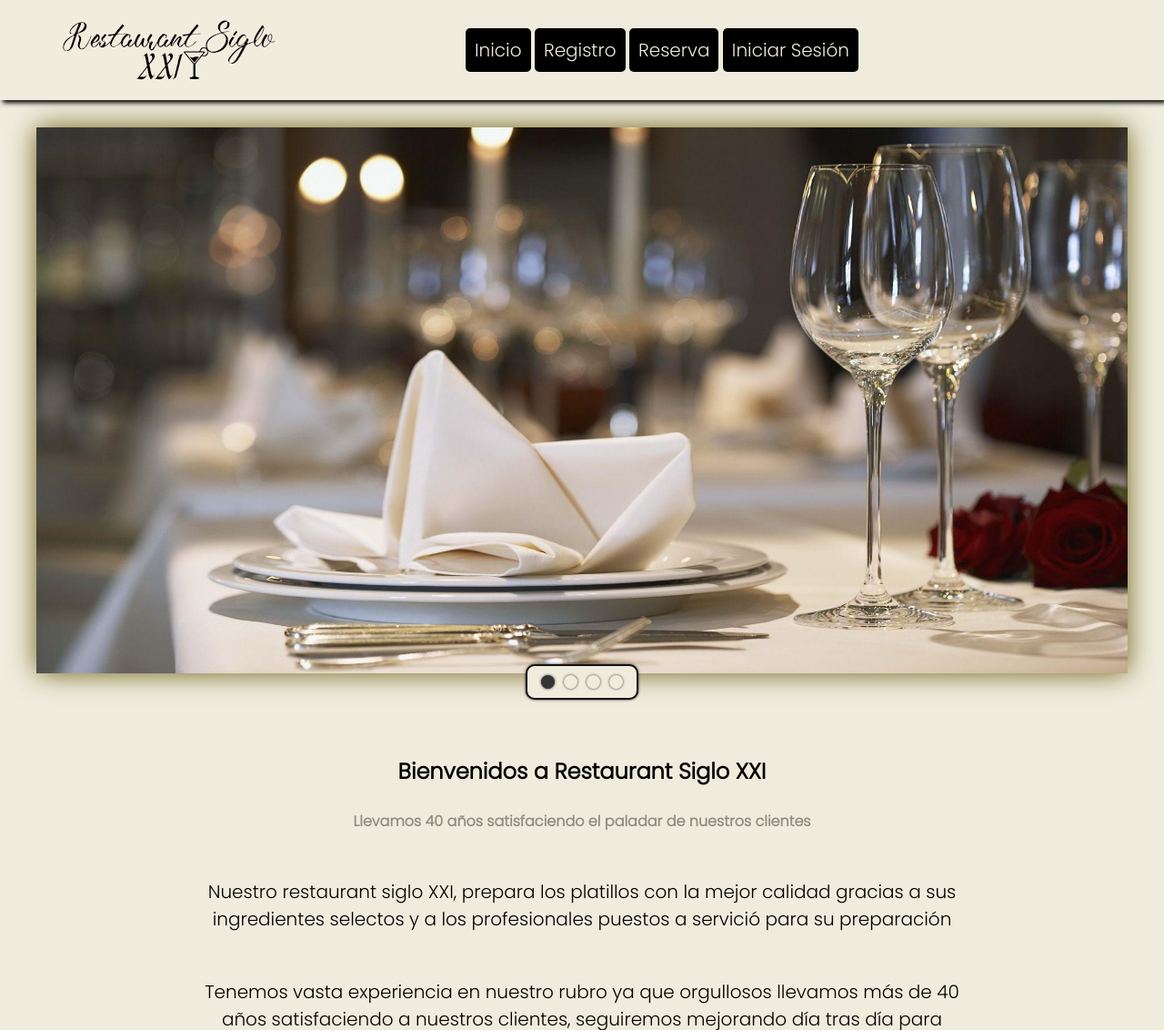
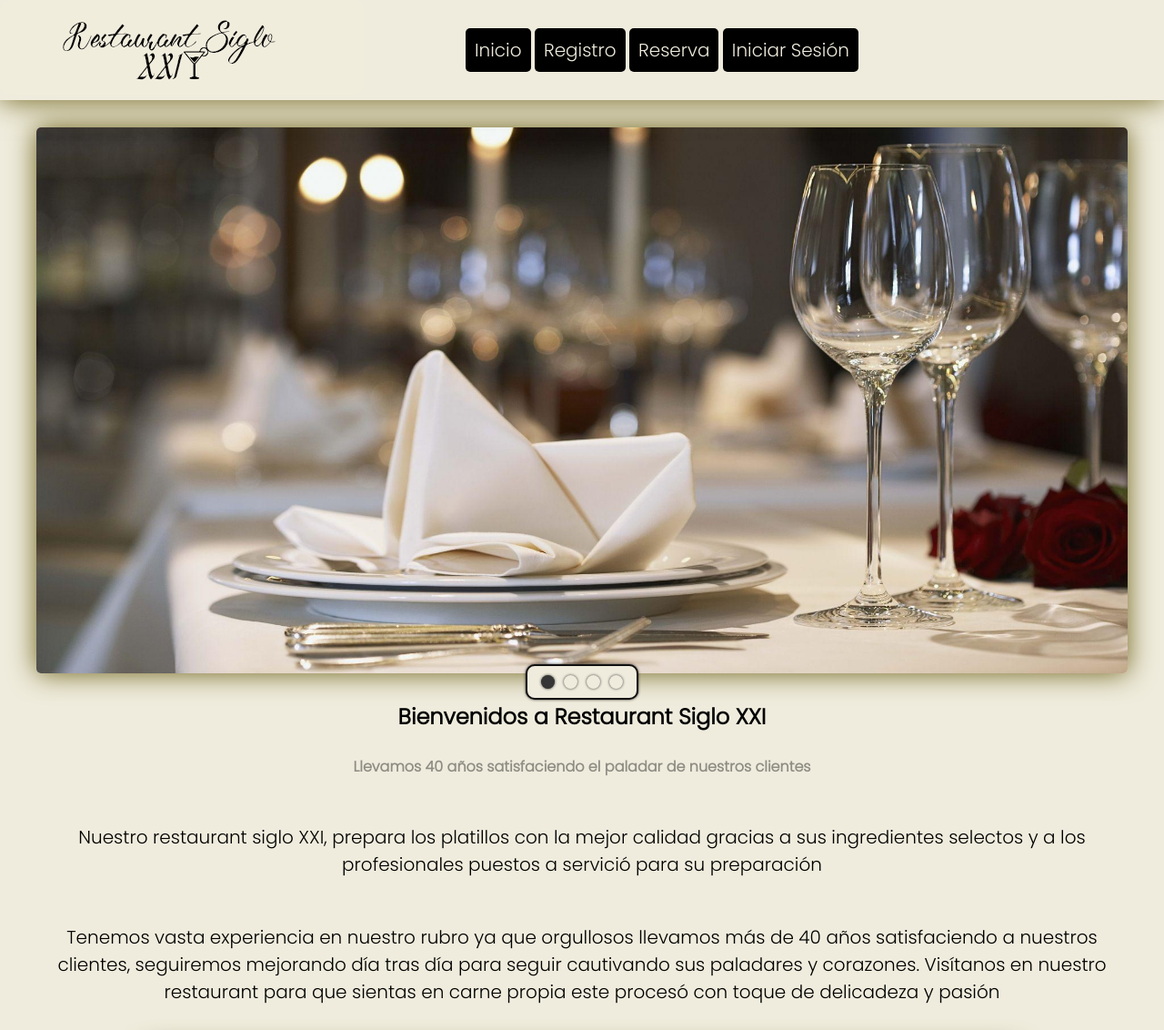
Before and after one commit to FelipeLucero/Restaurant, a Django app: template app_Restaurant/templates/plantillas/Restaurant.html in a window 1280 px wide. Shown: the top 1132 px of the page at 91% size. Run offline with Django 3.2, Linux system fonts and the light colour scheme; the template is opened without the code that fills it, so the values that code supplies are empty; some libraries are stand-ins or nearby versions.

Commit message:
Se aplica response v1

```diff
--- a/app_Restaurant/static/css/diseño.css
+++ b/app_Restaurant/static/css/diseño2.css
@@ -34,9 +34,7 @@ header{
     max-width: 100%;
     background:  #EFECDD;/*mismo color para el contenido del header*/
     overflow: hidden;/*para poder ocupar el float y mober los contenedores*/
-    box-shadow: 3px 3px 5px  #000;
-    -moz-box-shadow: 3px 3px 5px 5px  #000;
-    -webkit-box-shadow: 3px 3px 5px  #000;
+    box-shadow: 0px 0px 30px 0px  rgb(109, 96, 23);
     position: sticky; /*para dejar fijo el menu*/
     top: 0;           /*complemento de sticky quedara fijo cuando la posicion top sea = 0*/
     z-index:1 ;
@@ -152,7 +150,7 @@ header #subheader nav ul li a:hover{
 /*WRAP*/
 
 #wrap{
-    max-width: 960px;
+    max-width: 1200px;
     margin: auto;/*para centrar contenido*/
     clear: both;
     overflow: hidden;
@@ -175,13 +173,9 @@ header #subheader nav ul li a:hover{
 
 #contenido{
     width:100%;
-    max-width: 1000px;
-    height: 900px;
     overflow: hidden;
-    padding: 60px;
     background: #EFECDD;
     border-radius: 5px;
-    box-sizing: border-box;/*El milagroso*/
     text-align: center;/*centrar el texto del contenido*/
 }
 
@@ -206,6 +200,33 @@ header #subheader nav ul li a:hover{
     height: 800px;
     background-image :url(/static/img/carrusel/res.jpg)
 }
+
+#divplatomenu{
+    width: 90%;
+    height: 600px;
+    box-shadow: 0px 0px 30px 0px  rgb(109, 96, 23);
+    margin: auto;
+}
+
+.imgplatomenu{
+    width: 100%;
+    height: 100%;
+    border-radius: 5px;
+}
+
+
+@media screen and (max-width:1300px){
+    #divplatomenu{
+        width: 80%;
+        height: 100%;
+        box-shadow: 0px 0px 30px 0px  rgb(109, 96, 23);
+        border-radius: 5px;
+
+    }
+}
+
+
+
 
 @media screen and (max-width:700px){
     #divrestaurant{
--- a/app_Restaurant/static/css/slider3.css
+++ b/app_Restaurant/static/css/slider3.css
@@ -7,7 +7,7 @@
 	height:600px;
 	max-width: 1200px;
 	margin: 30px auto;
-	border-radius: 8px;
+	border-radius: 5px;
 	box-shadow: 0px 0px 30px 0px  rgb(109, 96, 23);
     display: flex;
 	flex-direction: column;
@@ -15,13 +15,6 @@
 	box-sizing: border-box;
 	z-index: 0;
 }
-
-@media screen and (max-width: 600px){
-	.flexslider{
-		box-shadow: 0px 0px 30px 0px  rgb(17, 17, 17);
-	}
-}
-
 
 .slides,
 .slides li,
@@ -204,8 +197,8 @@
 	.flexslider{
 		width:90%;
 		height: 50%;
-		border-radius: 0px;
 		border: none;
+		box-shadow: 0px 0px 30px 0px  rgb(17, 17, 17);
 	}
 
 	.slides li{
@@ -231,3 +224,8 @@
 		font-size: 40px;
 	}
 }
+
+.imgslider{
+
+	border-radius: 5px;
+}
--- a/app_Restaurant/templates/plantillas/Restaurant.html
+++ b/app_Restaurant/templates/plantillas/Restaurant.html
@@ -21,7 +21,7 @@
     <script src="/static/js/sweetalert.min.js"></script>
 
     {% block css %}
-    <link rel="stylesheet" href="{% static 'css/diseño.css' %}">
+    <link rel="stylesheet" href="{% static 'css/diseño2.css' %}">
     {% endblock %}
     <link rel="stylesheet" href="{% static 'css/slider3.css' %}">
 
@@ -52,28 +52,28 @@
         <ul class="slides">
 
             <li>
-                <img src="/static/img/carrusel/restaurant.jpg" alt="img1">
+                <img class="imgslider" src="/static/img/carrusel/restaurant.jpg" alt="img1">
                 <section  class="caption">
                     <h2></h2>
                 </section>
             </li>
 
             <li>
-                <img src="/static/img/carrusel/res.jpg" alt="img2">
+                <img class="imgslider" src="/static/img/carrusel/res.jpg" alt="img2">
                 <section class="caption">
                     <h2></h2>
                 </section>
             </li>
 
             <li>
-                <img src="/static/img/carrusel/restaurant.jpg" alt="img3">
+                <img class="imgslider" src="/static/img/carrusel/restaurant.jpg" alt="img3">
                 <section class="caption">
                     <h2></h2>
                 </section>
             </li>
 
             <li>
-                <img src="/static/img/carrusel/res.jpg" alt="img4">
+                <img class="imgslider" src="/static/img/carrusel/res.jpg" alt="img4">
                 <section class="caption">
                     <h2></h2>
                 </section>
@@ -110,9 +110,8 @@
                 </p>
                 <br>
                 <br>
-                <div id="divinovacion">
-                    <img id=imginovacion src="/static/img/carrusel/comidacontenido.png" alt="imagen contenido restaurant">
-
+                <div id="divplatomenu">
+                    <img class=imgplatomenu src="/static/img/carrusel/comidacontenido.png" alt="imagen contenido restaurant">
                 </div>
 
             </article>
```
Also changed, not shown: app_Restaurant/templates/plantillas/bodeguero.html (deleted, +0 -26 lines), db.sqlite3.
